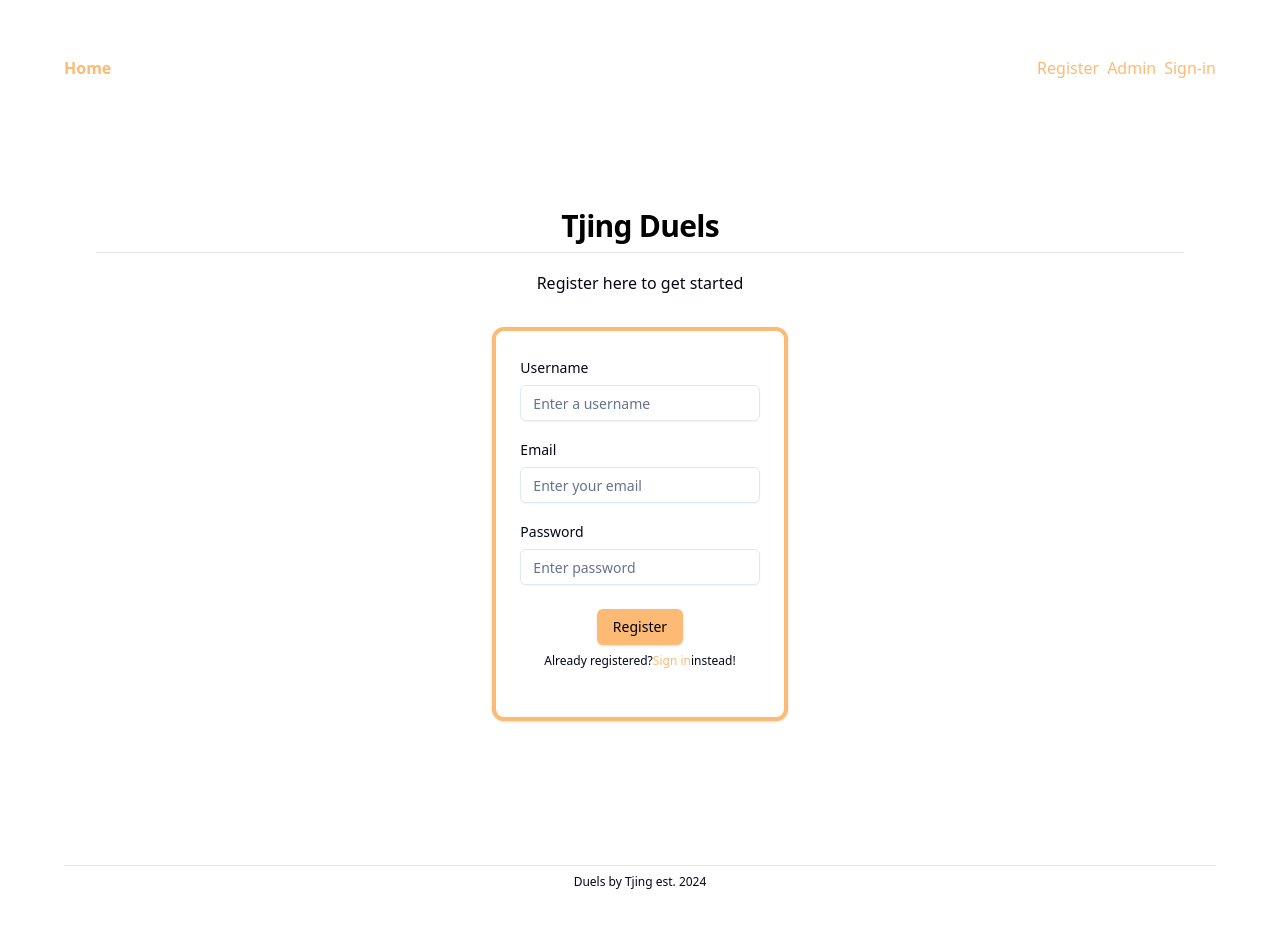
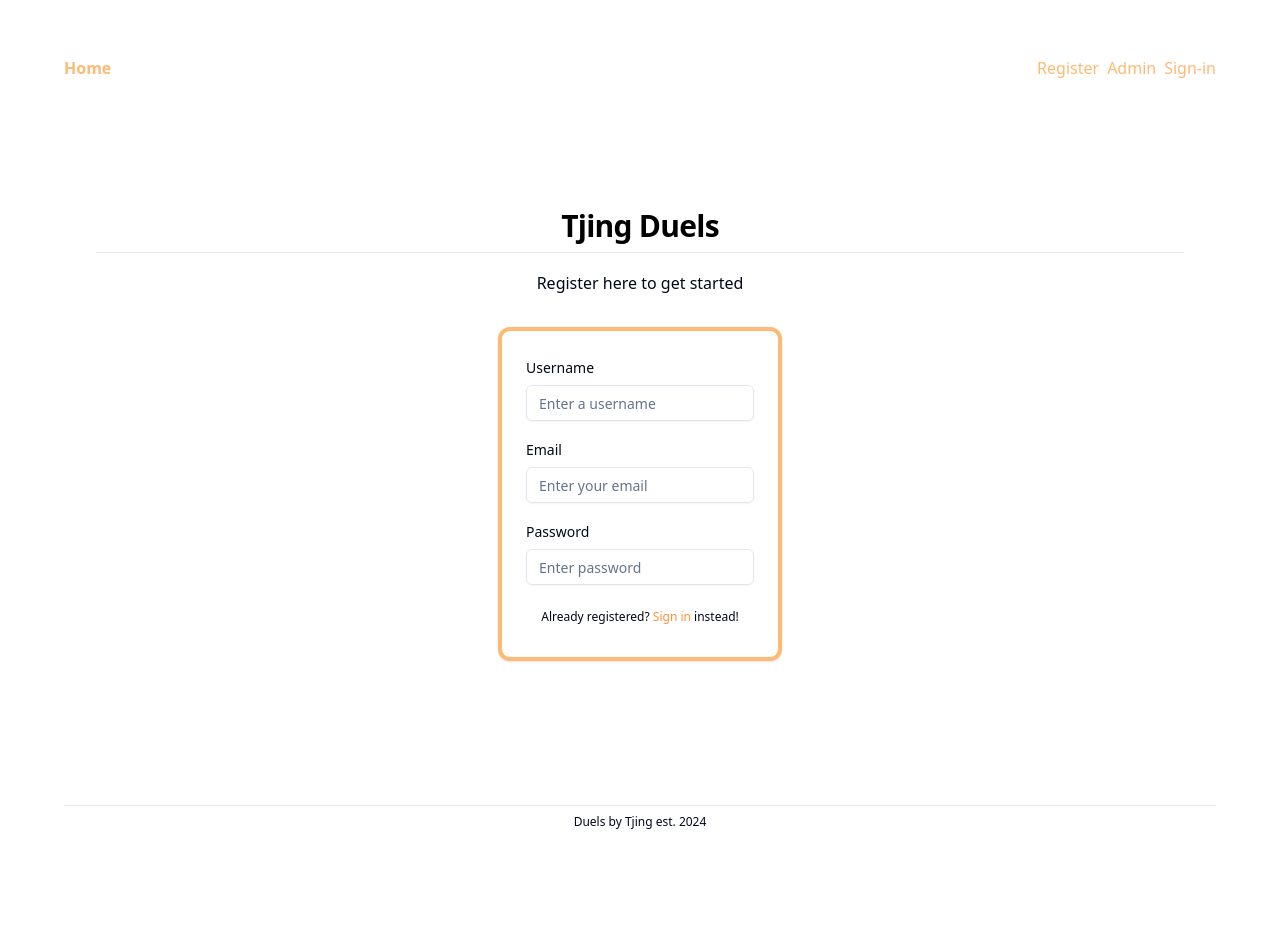
Before and after one commit to OGester/duels-mvp, a Next.js app: page /register in a window 1280 px wide. Shown: the top 928 px of the page. After the commit the page ends 894 px from the top, so only its background shows below. Built offline with nearby package versions, Linux system fonts and the light colour scheme; no server answers.

Commit message:
small css fixes

```diff
--- a/app/register/page.jsx
+++ b/app/register/page.jsx
@@ -2,7 +2,7 @@ import RegisterForm from "@/components/RegisterForm";
 //import Link from "next/link";
 
 export const metadata = {
-  title: "Sign Up",
+  title: "Register",
 };
 
 export default function RegisterPage() {
@@ -12,9 +12,6 @@ export default function RegisterPage() {
         <div className="flex-auto justify-center m-2">
           <RegisterForm />
         </div>
-        {/*  <div>
-        Already registered? <Link href="/sign-in">Sign in</Link> instead
-      </div> */}
       </main>
     </>
   );
--- a/components/RegisterForm.jsx
+++ b/components/RegisterForm.jsx
@@ -60,21 +60,18 @@ export default function SignUpForm() {
                 {Boolean(state.error) && (
                   <p className="text-red-700">{state.error.message}</p>
                 )}
-                <div className="flex justify-center py-2">
-                  <Button className="bg-orange-300 text-black" type="submit">
-                    Register
-                  </Button>
+                <div className="flex justify-center py-2 text-xs">
+                  <span>
+                    Already registered?
+                    <Link className="text-orange-400" href="/sign-in">
+                      {" "}
+                      Sign in
+                    </Link>{" "}
+                    instead!
+                  </span>
                 </div>
               </div>
             </form>
-            <CardFooter className="flex justify-center text-xs">
-              Already registered?{" "}
-              <Link className="text-orange-300" href="/sign-in">
-                {" "}
-                Sign in{" "}
-              </Link>{" "}
-              instead!
-            </CardFooter>
           </CardContent>
         </Card>
       </div>
```
